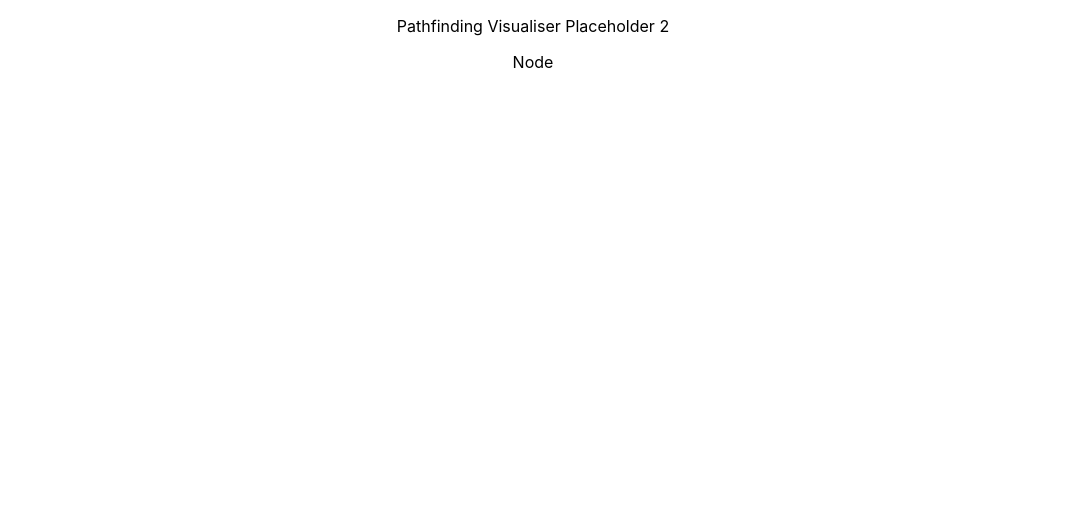
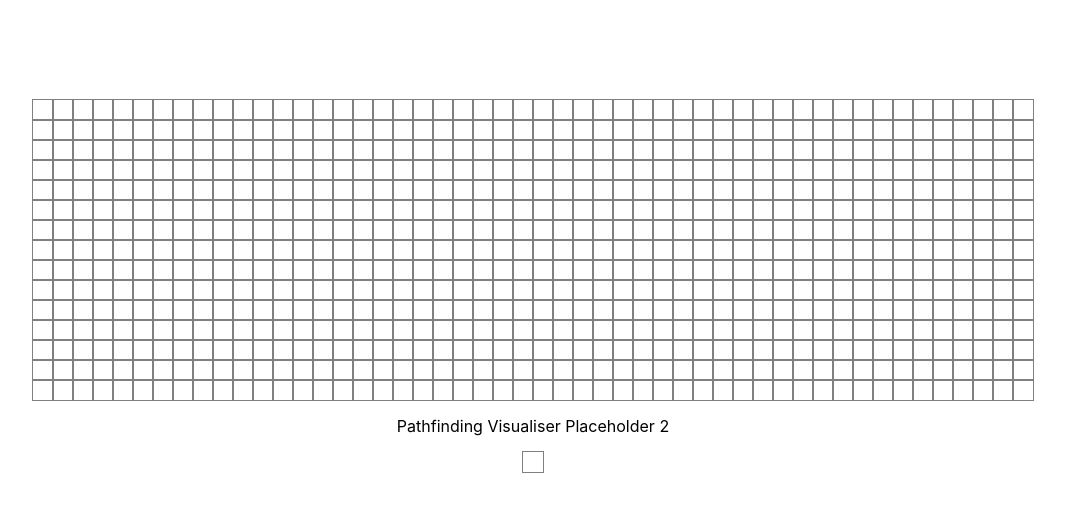
Before and after one commit to ivanleongwm/pathfinding-visualiser, a React (Create React App) app: page / in a window 1280 px wide. Shown: the top 512 px of the page, without its empty margins (107-1172 px from the left). Built offline with nearby package versions, Linux system fonts and the light colour scheme.

Commit message:
grid created

```diff
--- a/src/PathfindingVisualiser/Node/Node.jsx
+++ b/src/PathfindingVisualiser/Node/Node.jsx
@@ -4,7 +4,7 @@ import './Node.css'
 function Node() {
 
     return (
-        <div className="node">Node</div>
+        <div className="node"></div>
     )
 }
 
--- a/src/PathfindingVisualiser/PathfindingVisualiser.css
+++ b/src/PathfindingVisualiser/PathfindingVisualiser.css
@@ -0,0 +1,16 @@
+.grid {
+    margin: 100px auto;
+
+}
+
+.row {
+    display:flex;
+    justify-content:center;
+}
+
+.node {
+    width:20px;
+    height: 20px;
+    outline: 1px solid grey;
+    display:inline-block;
+}
--- a/src/PathfindingVisualiser/PathfindingVisualiser.jsx
+++ b/src/PathfindingVisualiser/PathfindingVisualiser.jsx
@@ -1,11 +1,34 @@
-import React from 'react';
+import React, {useState, useEffect} from 'react';
 import Node from './Node/Node'
 import './PathfindingVisualiser.css'
 
 function PathfindingVisualiser() {
 
+    const [nodes,setNodes] = useState([])
+
+    useEffect(() => {
+        function createGridArray() {
+            const nodesArray = []
+            for (let row = 0; row <15; row++) {
+                const currentRow = [];
+                for (let col = 0; col < 50; col++) {
+                    currentRow.push([]);
+                }
+                nodesArray.push(currentRow)
+            }
+            setNodes(nodesArray)
+        }
+        createGridArray();
+      }, [])
+
     return (
-        <div>
+        <div className="grid">
+            {nodes.map((row, rowIdx) => {
+                return <div className='row' key={rowIdx}>
+                    {row.map((node,nodeIdx) => <Node key={nodeIdx}/>)}
+                </div>
+            })}
+
             <p>Pathfinding Visualiser Placeholder 2</p>
             <Node/>
         </div>
```
